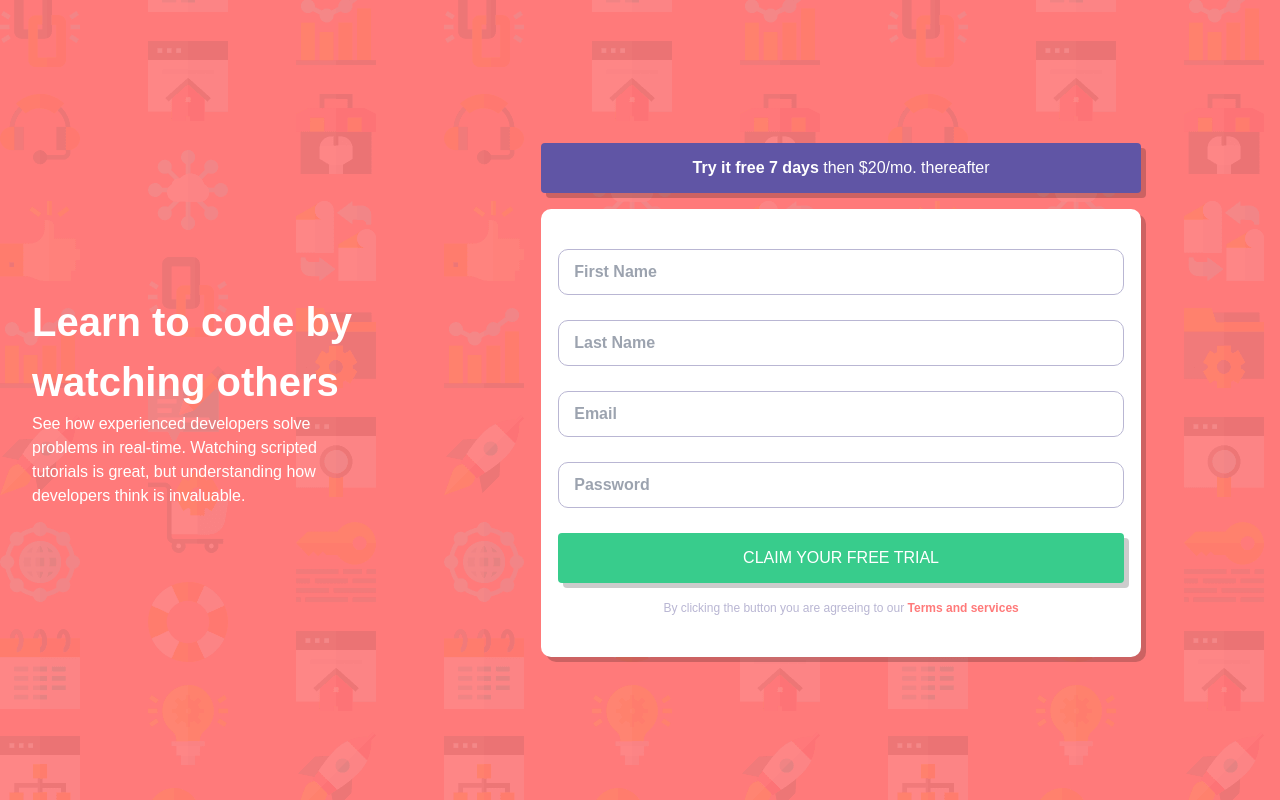
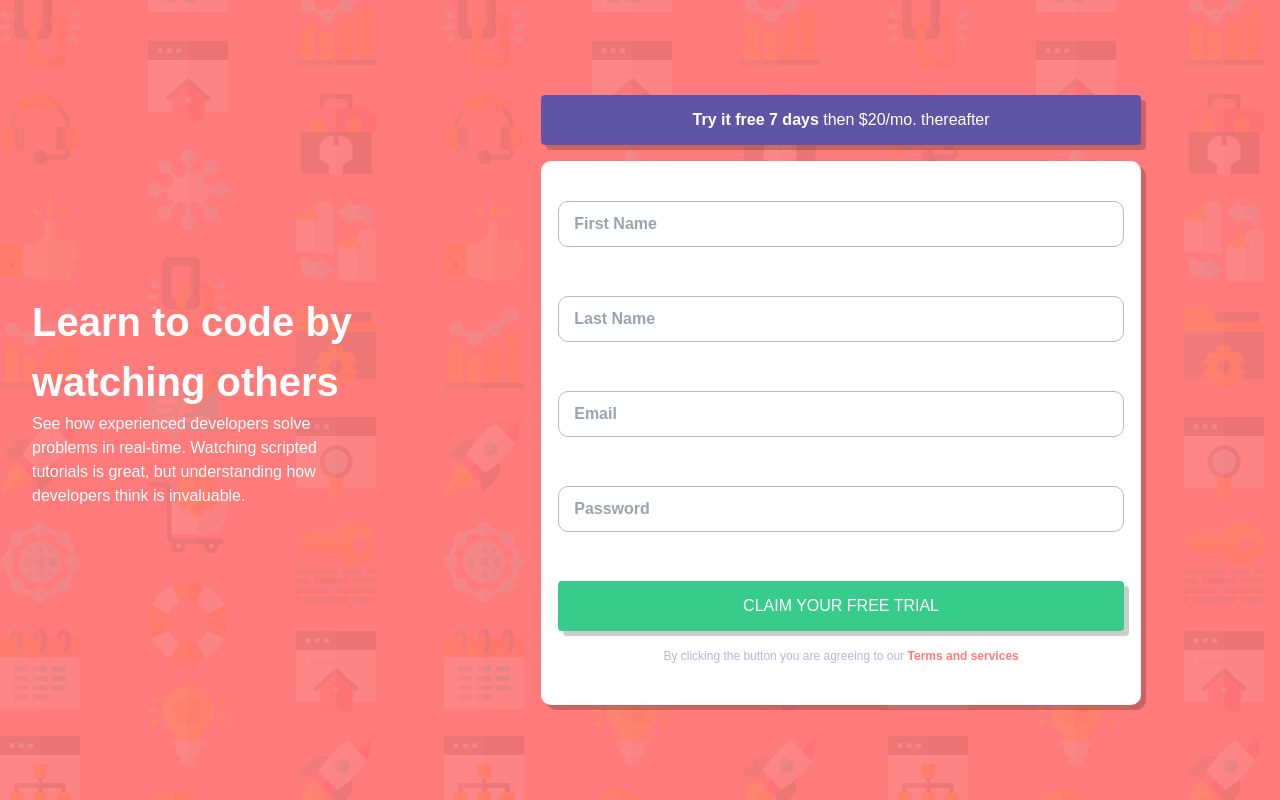
Before and after one commit to IestynGage/sign-up-form, a React (Create React App) app: page / in a window 1280 px wide. Built offline with nearby package versions, Linux system fonts and the light colour scheme.

Commit message:
Display error messages on the sign-up page

```diff
--- a/src/Components/FormField/FormField.css
+++ b/src/Components/FormField/FormField.css
@@ -24,3 +24,12 @@
   outline: 1px solid var(--primary-red);
   color: var(--primary-red);
 }
+
+.invalidText {
+  color: var(--primary-red);
+  font-weight: 600;
+  font-size: 12px;
+  font-style: italic;
+  text-align: right;
+  margin-top: 8px;
+}
--- a/src/Components/FormField/FormField.tsx
+++ b/src/Components/FormField/FormField.tsx
@@ -3,13 +3,15 @@ import "./FormField.css";
 import { HTMLInputTypeAttribute } from "react";
 
 export interface FormFieldProps {
-  placeholder?: string;
+  label?: string;
 
   inputType?: HTMLInputTypeAttribute;
 
   validFormField?: boolean;
 
   value?: string;
+
+  errorMessage?: string;
 
   onChange?: (formInput: string) => void;
 }
@@ -18,21 +20,28 @@ export interface FormFieldProps {
  * Generic component to display a form field
  */
 export default function FormField({
-  placeholder = "",
+  label = "",
   inputType = "text",
   validFormField = true,
   value = "",
+  errorMessage,
   onChange,
 }: FormFieldProps) {
   return (
+    <div style={{ width: "100%" }}>
       <input
         className={validFormField ? "formField" : "formField invalid"}
         type={inputType}
-      placeholder={validFormField ? placeholder : ""}
+        placeholder={validFormField ? label : ""}
         value={value}
         onChange={(e) => {
           onChange?.(e.target.value);
         }}
+        style={validFormField ? { marginBottom: "16px" } : {}}
       />
+      <p className="invalidText">
+        {validFormField ? " " : errorMessage ?? `${label} cannot be empty`}
+      </p>
+    </div>
   );
 }
--- a/src/Components/SignUpCard/SignUpCard.tsx
+++ b/src/Components/SignUpCard/SignUpCard.tsx
@@ -32,33 +32,35 @@ export default function SignUpCard() {
   return (
     <div className="card bg-white shadow-md rounded">
       <FormField
-        placeholder="First Name"
+        label="First Name"
         value={firstName}
         onChange={setFirstName}
-        validFormField={valid && firstName.trim() != ""}
+        validFormField={valid}
       />
       <FormField
-        placeholder="Last Name"
+        label="Last Name"
         value={lastName}
         onChange={setLastName}
-        validFormField={valid && lastName.trim() == ""}
+        validFormField={valid}
       />
       <FormField
-        placeholder="Email"
+        label="Email"
         inputType={"email"}
         value={email}
         onChange={setEmail}
-        validFormField={
-          valid &&
-          !(emailRegEx.exec(email.trim()) != null && email.trim() != "")
+        validFormField={valid}
+        errorMessage={
+          email != "" && emailRegEx.exec(email.trim()) == null
+            ? "This doesn't look like a email"
+            : undefined
         }
       />
       <FormField
-        placeholder="Password"
+        label="Password"
         inputType={"password"}
         value={password}
         onChange={setPassword}
-        validFormField={valid && password.trim() == ""}
+        validFormField={valid}
       />
       <div style={{ width: "100%" }}>
         <Button
```
Lines whose indentation alone changed are shown as unchanged.
